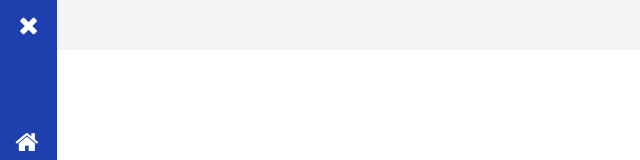
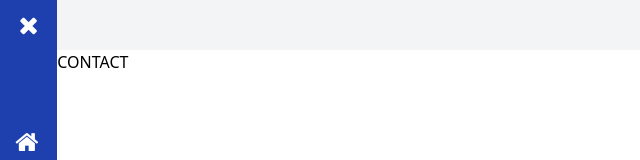
Before and after one commit to iamBlissMedik/contact-appVue, a Vue app: page /contacts in a window 1280 px wide. Before the commit this address had no page. Shown: the top 160 px of the page, without its empty margins (0-640 px from the left). Built offline with nearby package versions, Linux system fonts and the light colour scheme.

Commit message:
setting up '/contacts' routing

```diff
--- a/src/router/index.js
+++ b/src/router/index.js
@@ -1,5 +1,6 @@
 import { createRouter, createWebHistory } from "vue-router";
 import HomeView from "../views/HomeView.vue";
+import ContactsView from "../views/ContactsView.vue"
 
 const router = createRouter({
   history: createWebHistory(import.meta.env.BASE_URL),
@@ -9,6 +10,11 @@ const router = createRouter({
       name: "home",
       component: HomeView,
     },
+    {
+      path: "/contacts",
+      name: "contacts",
+      component: ContactsView,
+    },
   ],
 });
 
--- /dev/null
+++ b/src/views/ContactsView.vue
@@ -0,0 +1,8 @@
+        <script setup>
+
+        </script>
+<template>
+    <div>
+        <h1>CONTACT</h1>
+    </div>
+</template>
```
